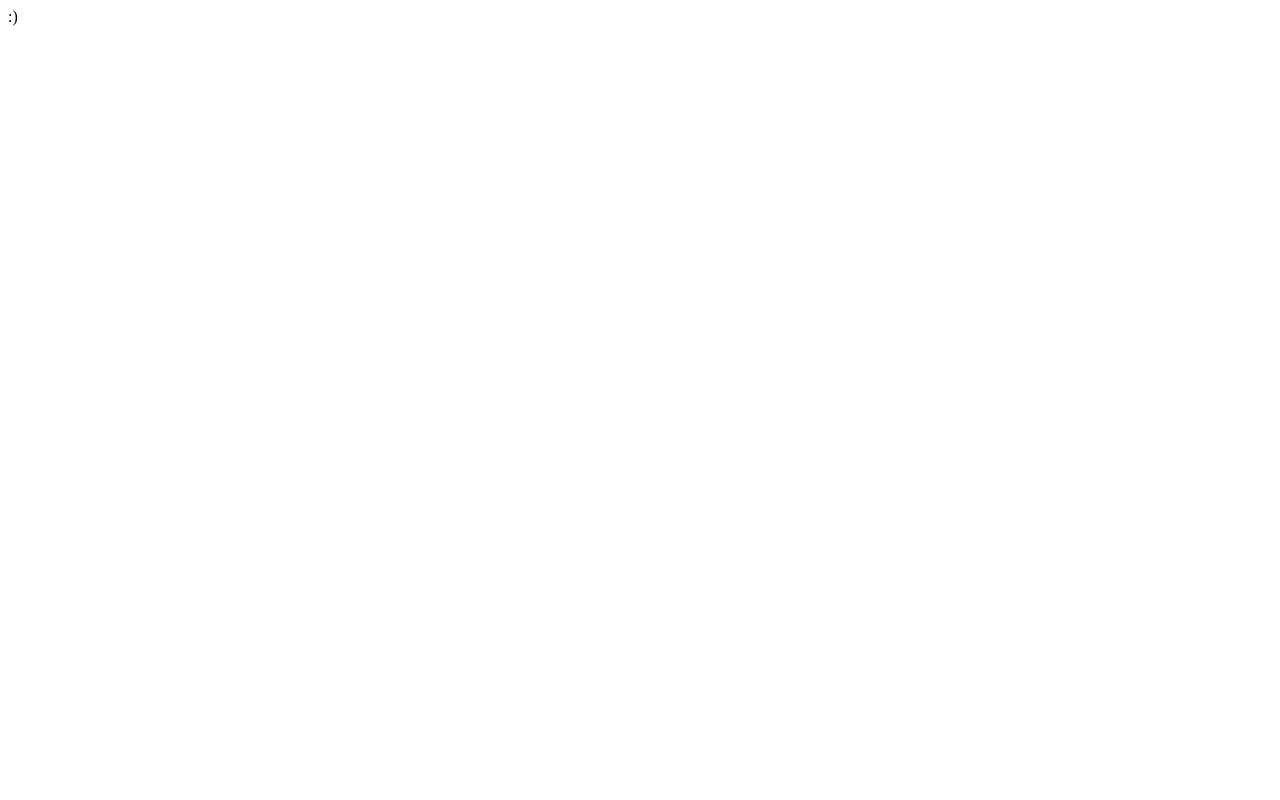
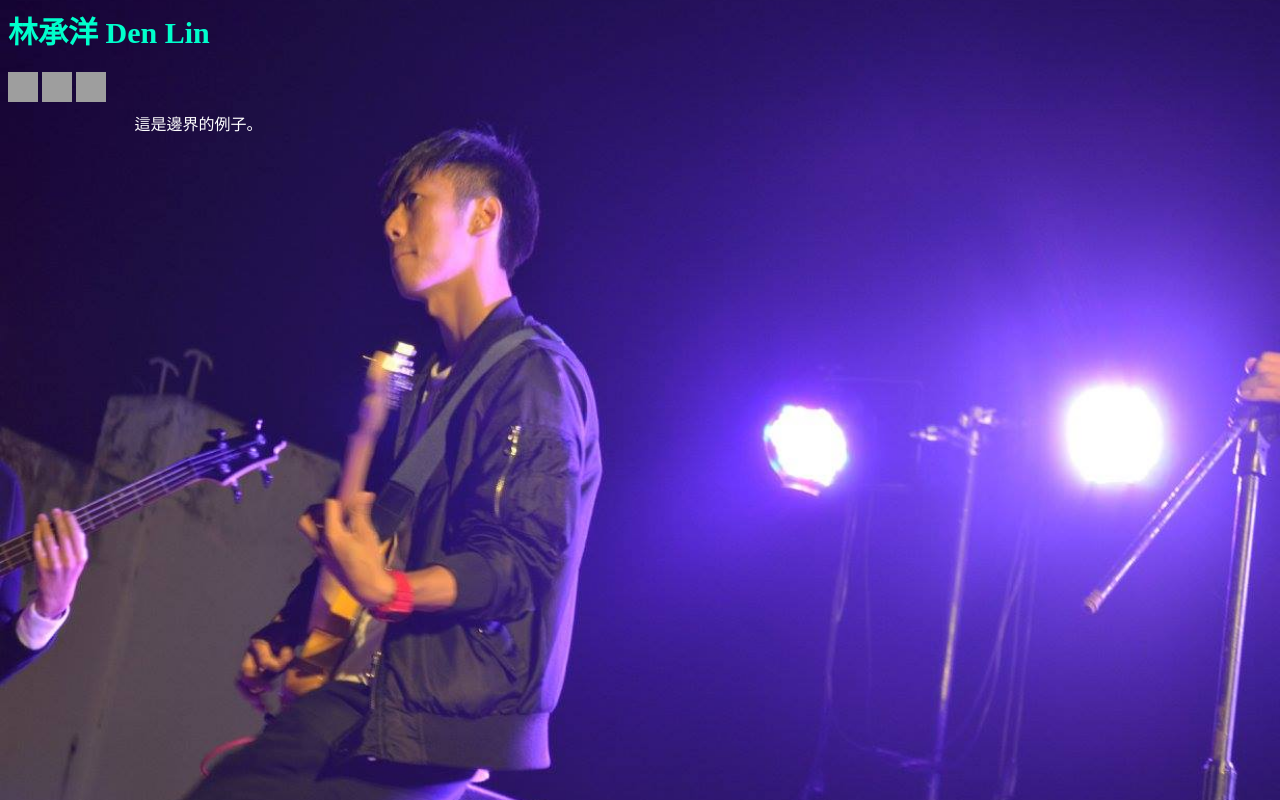
Before and after one commit to denvlin/gg, a plain HTML site: page index.html in a window 1280 px wide. Drawn offline with Linux system fonts and the light colour scheme; grey boxes are pictures that could not be loaded.

Commit message:
copy from denlin.html

```diff
--- a/index.html
+++ b/index.html
@@ -1 +1,24 @@
-:)
+
+<html>
+<head>
+<meta charset="UTF-8">
+<title>Den Lin's Resume</title>
+<link rel="stylesheet" href="style.css">
+</head>
+
+<body>
+      <div class="info">
+          <h1>林承洋 Den Lin</h1>
+
+      </div>
+      <div>
+  <a href="https://www.facebook.com/den.v.lin"><img src="https://www.facebook.com/images/fb_icon_325x325.png" width="30" height="30"></a>
+  <a href="https://www.instagram.com/den.v.lin/?hl=zh-tw"><img src="http://www.rlb.ca/wp-content/uploads/2016/06/instagram.png" width="30" height="30"></a>
+  <a href="https://www.youtube.com/channel/UCKEQuWR1_zZOecco_M03v_A?view_as=subscriber"><img src="http://www.randallreilly.com/wp-content/uploads/sites/118/2014/05/YouTube-image-3.png" width="30" height="30"></a>
+      </div>
+      <div id="container">
+      這是邊界的例子。
+      </div>
+
+</body>
+</html>
```
